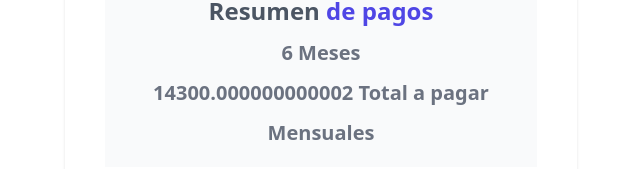
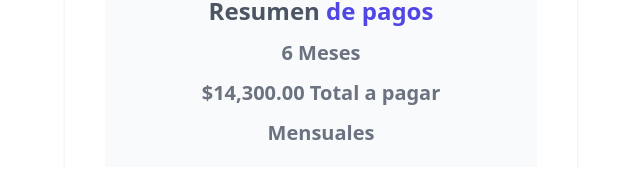
Before and after one commit to jonanv/javascript-course2, a Vue app in the folder 55-PROYECTO-CotizadorPrestamos-Vue/: page / in a window 1280 px wide. Shown: the part 516-685 px from the top of the page, without its empty margins (319-959 px from the left). Built offline with nearby package versions, Linux system fonts and the light colour scheme.

Commit message:
:sparkles: (project-loan-calculator-vue): Change function calcularDinero to helpers and delete computed

```diff
--- a/55-PROYECTO-CotizadorPrestamos-Vue/src/App.vue
+++ b/55-PROYECTO-CotizadorPrestamos-Vue/src/App.vue
@@ -1,8 +1,8 @@
 <script setup>
-    import { computed, ref } from 'vue'; // la forma de manejar el estado en vue ref maneja los primitivos y reactive los objetos
+    import { ref } from 'vue'; // la forma de manejar el estado en vue ref maneja los primitivos y reactive los objetos
     import Header from './components/Header.vue';
     import Button from './components/Button.vue';
-    import { calcularTotalPagar } from './helpers';
+    import { calcularTotalPagar, formatearDinero } from './helpers';
 
     const cantidad = ref(10000);
     const meses = ref(6);
@@ -11,14 +11,6 @@
     const MIN = 0;
     const MAX = 20000;
     const STEP = 100;
-
-    const formatearDinero = computed(() => {
-        const formatter = new Intl.NumberFormat('en-US', {
-            style: 'currency',
-            currency: 'USD'
-        });
-        return formatter.format(cantidad.value);
-    });
 
     const handleChangeDecremento = () => {
         cantidad.value = Math.max(cantidad.value - STEP, MIN);
@@ -55,7 +47,7 @@
             />
 
             <p class="text-center my-10 text-5xl font-extrabold text-indigo-600">
-                {{ formatearDinero }}
+                {{ formatearDinero(cantidad) }}
             </p>
 
             <h2 class="text-2xl font-extrabold text-gray-500 text-center">
@@ -79,7 +71,7 @@
             </h2>
 
             <p class="text-xl text-gray-500 text-center font-bold">{{ meses }} Meses</p>
-            <p class="text-xl text-gray-500 text-center font-bold">{{ total }} Total a pagar</p>
+            <p class="text-xl text-gray-500 text-center font-bold">{{ formatearDinero(total) }} Total a pagar</p>
             <p class="text-xl text-gray-500 text-center font-bold">Mensuales</p>
         </div>
     </div>
--- a/55-PROYECTO-CotizadorPrestamos-Vue/src/helpers/index.js
+++ b/55-PROYECTO-CotizadorPrestamos-Vue/src/helpers/index.js
@@ -1,11 +1,11 @@
-// const formatearDinero = (valor) => {
-//     const formatter = new Intl.NumberFormat('en-US', {
-//         style: 'currency',
-//         currency: 'USD'
-//     });
+const formatearDinero = (valor) => {
+    const formatter = new Intl.NumberFormat('en-US', {
+        style: 'currency',
+        currency: 'USD'
+    });
 
-//     return formatter.format(valor);
-// }
+    return formatter.format(valor);
+}
 
 const calcularTotalPagar = (cantidad, plazo) => {
     let total;
@@ -36,6 +36,6 @@ const calcularTotalPagar = (cantidad, plazo) => {
 }
 
 export {
-    // formatearDinero,
+    formatearDinero,
     calcularTotalPagar
 }
```
